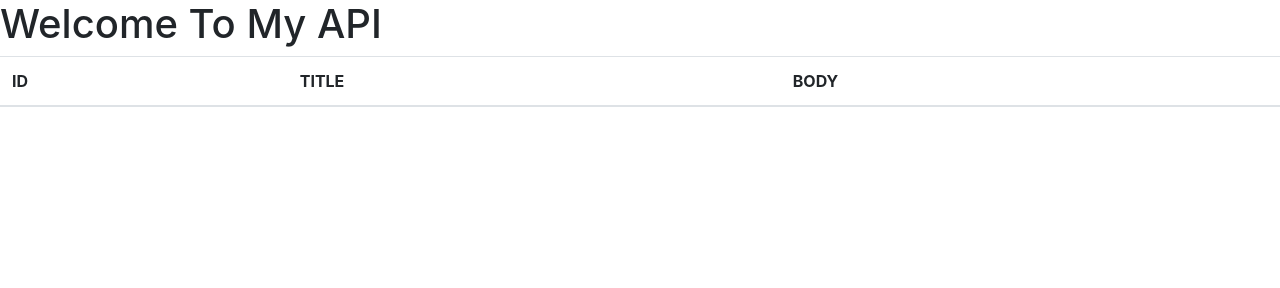
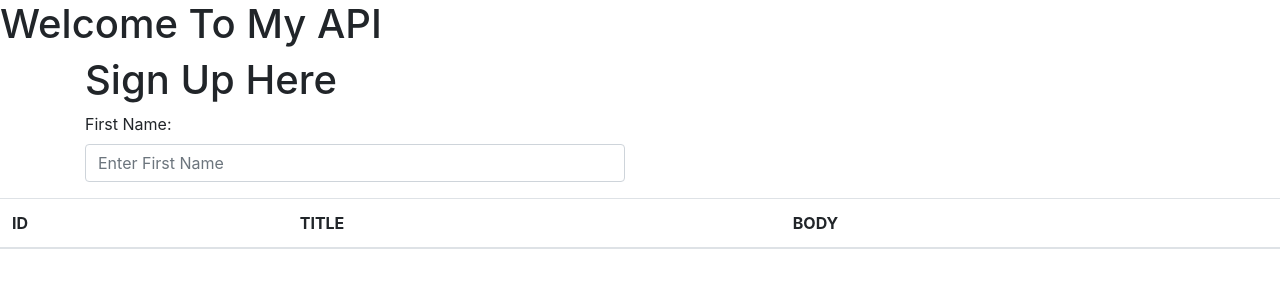
Before and after one commit to ssenoga/ssenoga.github.io, a plain HTML site: page final/index.html in a window 1280 px wide. Drawn offline with nearby package versions, Linux system fonts and the light colour scheme; no server answers.

Commit message:
Update index.html

```diff
--- a/final/index.html
+++ b/final/index.html
@@ -6,6 +6,19 @@
 	</head>
 	<body>
 		<h1>Welcome To My API</h1>
+		<div class="container">
+			<div class="row">
+				<div class="col-md-6">
+					<h1 class="h1">Sign Up Here</h1>
+					<form>
+						<div class="form-group">
+							<label>First Name: </label>
+							<input type="text" class="form-control" placeholder="Enter First Name">
+						</div>
+					</form>
+				</div>
+			</div>
+		</div>
 		<div id="demo">
 			<table class="table table-border table-hover">
 				<thead>
```
